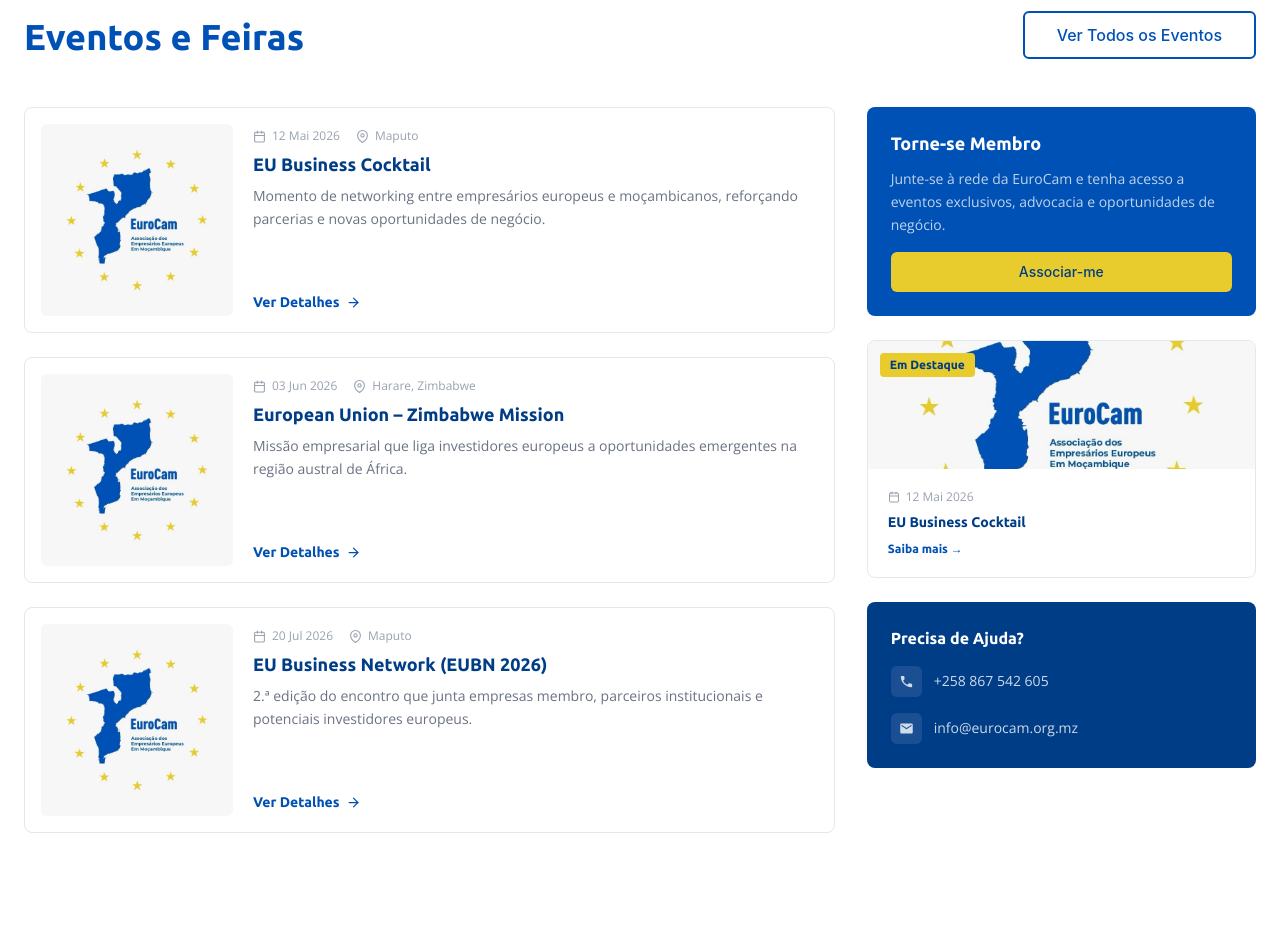
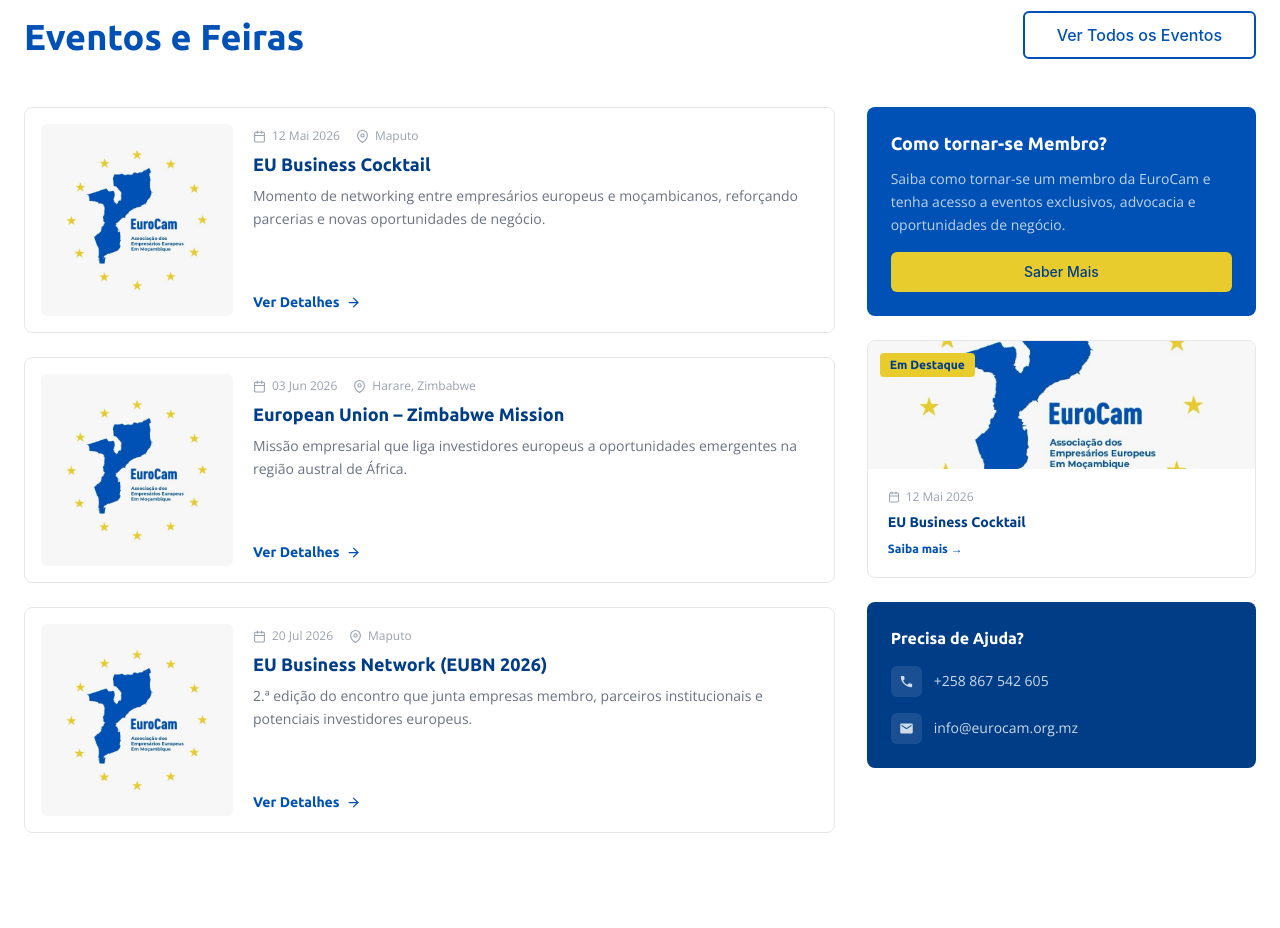
Before and after one commit to charistechmoz/EuroCam-Frontend, a React (Vite) app: page / in a window 1280 px wide. Shown: the part 2486-3414 px from the top of the page. Built offline with nearby package versions, Linux system fonts and the light colour scheme; a web font is replaced by a local one.

Commit message:
new updates

```diff
--- a/src/components/EventsSection.jsx
+++ b/src/components/EventsSection.jsx
@@ -110,15 +110,15 @@
             {/* Widget: Torne-se Membro */}
             <div className="bg-primary rounded-lg p-6 flex flex-col gap-3">
               <h3 className="font-ubuntu font-bold text-fourth text-lg leading-snug">
-                Torne-se Membro
+                Como tornar-se Membro?
               </h3>
               <p className="font-open-sans text-white/75 text-sm leading-relaxed">
-                Junte-se à rede da EuroCam e tenha acesso a eventos exclusivos,
+                Saiba como tornar-se um membro da EuroCam e tenha acesso a eventos exclusivos,
                 advocacia e oportunidades de negócio.
               </p>
               <Link to="/associados">
                 <Button variant="secondary" size="default" className="w-full mt-1">
-                  Associar-me
+                  Saber Mais
                 </Button>
               </Link>
             </div>
--- a/src/routes/router.jsx
+++ b/src/routes/router.jsx
@@ -1,6 +1,7 @@
 import { createBrowserRouter } from "react-router-dom";
 import App from "../App";
 import Layout from "../layout/Layout";
+import About from "../pages/About/About";
 
 const router = createBrowserRouter([
   {
@@ -9,6 +10,10 @@
         {
             path: "/",
             element: <App />
+        },
+        {
+            path: "/sobre",
+            element: <About />
         }
     ]
   }
```
